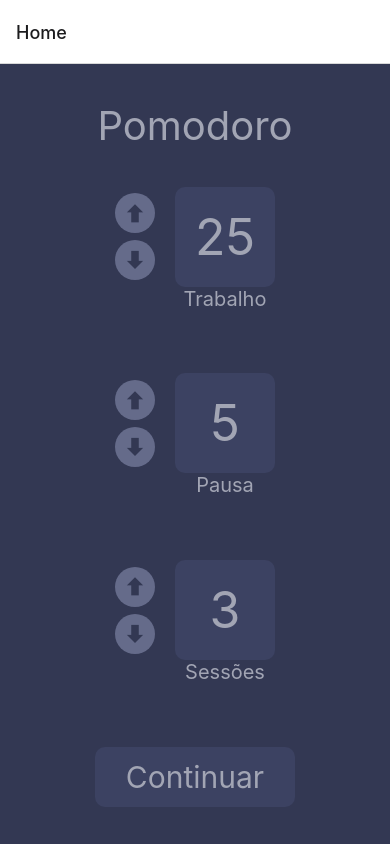
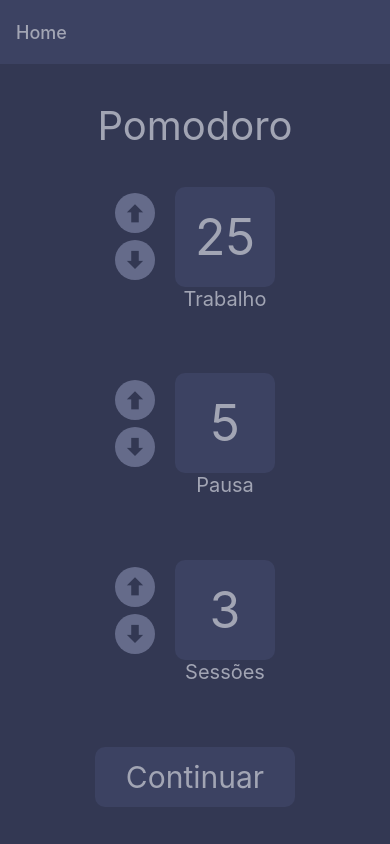
Before and after one commit to vitorjusto/pomodorochallenge, a React Native app: screen / in a window 390 px wide. Built offline with nearby package versions, Linux system fonts and the light colour scheme.

Commit message:
faz melhorias e botao continuar funciona

```diff
--- a/App.js
+++ b/App.js
@@ -10,8 +10,16 @@ const Stack = createNativeStackNavigator();
 
 export default function App(){
   return (
-    <NavigationContainer>
-      <Stack.Navigator>
+    <NavigationContainer
+
+    >
+      <Stack.Navigator
+      screenOptions={{
+
+        headerStyle:{backgroundColor: '#3C4262', borderBottomWidth: "0px"},/* headerStyle altera a faixa de cima do conteudo*/
+        headerTitleStyle:{color: 'rgb(162, 165, 180)'},/* headerTitleStyle altera o texto da faixa de cima do conteudo*/
+
+        }}>
         <Stack.Screen name="Home" component={Configuracao} />
         <Stack.Screen name="Cronometro" component={Cronometro} />
       </Stack.Navigator>
--- a/components/configuracao.js
+++ b/components/configuracao.js
@@ -98,7 +98,7 @@ export default function App({ navigation }) {
             </View>
             </View>
 
-            <TouchableOpacity onPress={() => navigation.navigate('Cronometro')}>
+            <TouchableOpacity onPress={() => navigation.navigate('Cronometro', {trabalhoNumber: trabalhoNumber, breakNumber: breakNumber, sectionNumber: sectionNumber, navigation, navigation})}>
                 <View style={styles.botaoContinue}>
                     <Text style={styles.textobotao}>Continuar</Text>
                 </View>
--- a/components/cronometro.js
+++ b/components/cronometro.js
@@ -13,15 +13,15 @@ function gerarZeroAEsquerda(numero)
 
 let isPaused = false;
 
-export default function App() {
+export default function App({route}) {
 
-  let workMinutes = 1
+  let workMinutes = route.params.trabalhoNumber
   const [pauseIcon, setPauseIcon] = useState('pause')
   let minutes = workMinutes
   let seconds = 0
   let currentSection = 1
-  let breakMinutes = 2
-  let sections = 2
+  let breakMinutes = route.params.breakNumber
+  let sections = route.params.sectionNumber
   let isOnBreak = false;
   const [number, setNumber] = useState(`${gerarZeroAEsquerda(minutes)} : ${gerarZeroAEsquerda(seconds)}`);
   const [styleCronometer, setStyle] = useState(isOnBreak?styles.BordaAmarelo:styles.BordaVerde);
@@ -58,6 +58,7 @@ function pausar()
             {
               alert('acabou o trabalho')
               clearInterval(interval)
+              route.params.navigation.goBack()
             }
             minutes = breakMinutes;
             setText('Pausa');
```
